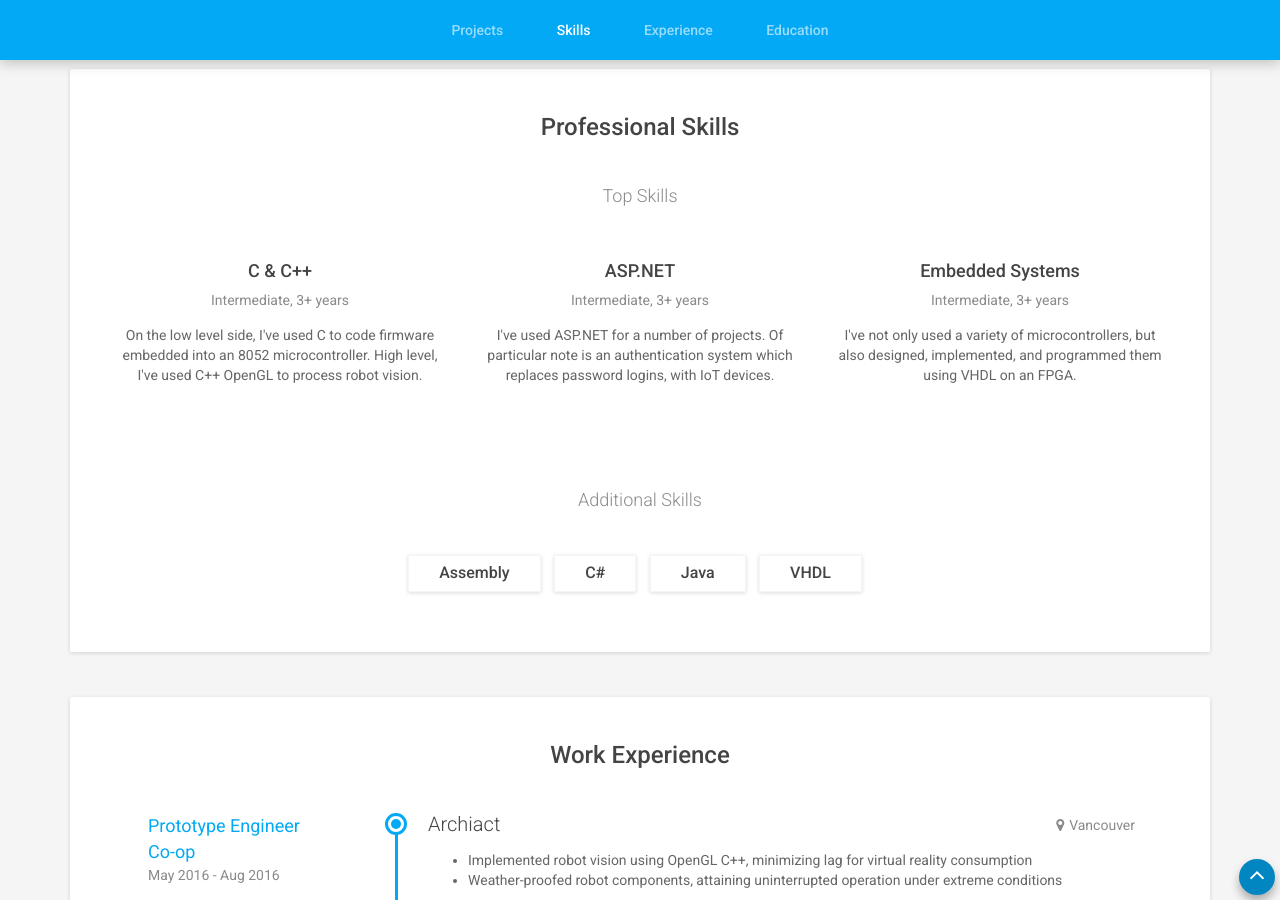
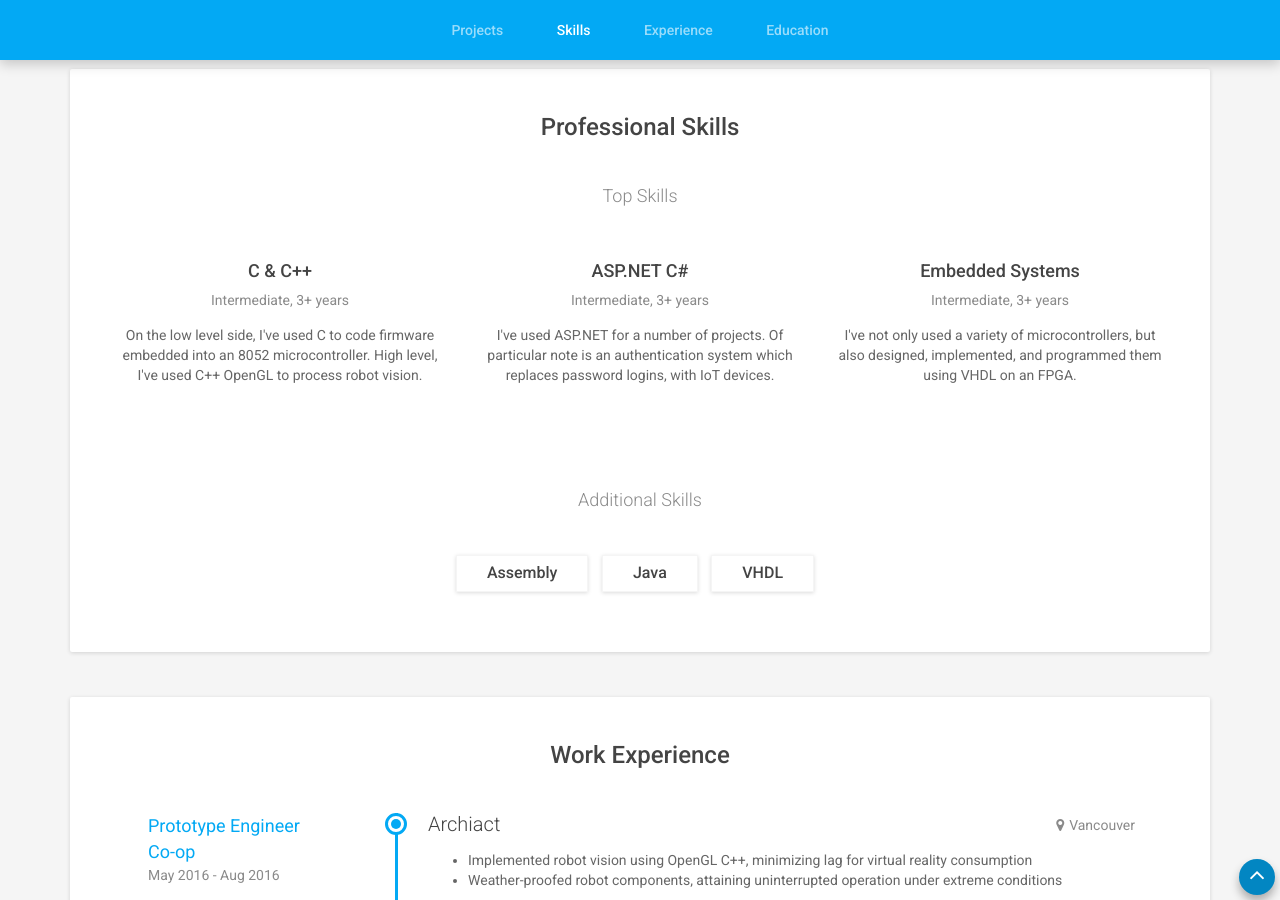
Before and after one commit to kgarsuta/kgarsuta.github.io, a Jekyll site: the page built from index.html, in a window 1280 px wide and 900 px high, scrolled down 1748 px. Built offline with Jekyll 4.4.1, drawn with Linux system fonts in a browser that asks for light colours.

Commit message:
Update Skills

```diff
--- a/index.html
+++ b/index.html
@@ -45,7 +45,7 @@ layout: default
             </div><!--//item-->
             <div class="item col-xs-12 col-sm-4">
                 <div class="item-inner">
-                    <h4 class="skill-name">ASP.NET</h4>
+                    <h4 class="skill-name">ASP.NET C#</h4>
                     <div class="level">Intermediate, 3+ years</div>
                     <div class="desc">
                         I've used ASP.NET for a number of projects. Of particular note is an authentication system which replaces password logins, with IoT devices.
@@ -68,7 +68,6 @@ layout: default
         <h3 class="subtitle">Additional Skills</h3>
         <div class="misc-skills">
             <span class="skill-tag">Assembly</span>
-            <span class="skill-tag">C#</span>
             <span class="skill-tag">Java</span>
             <span class="skill-tag">VHDL</span>
         </div>
```
